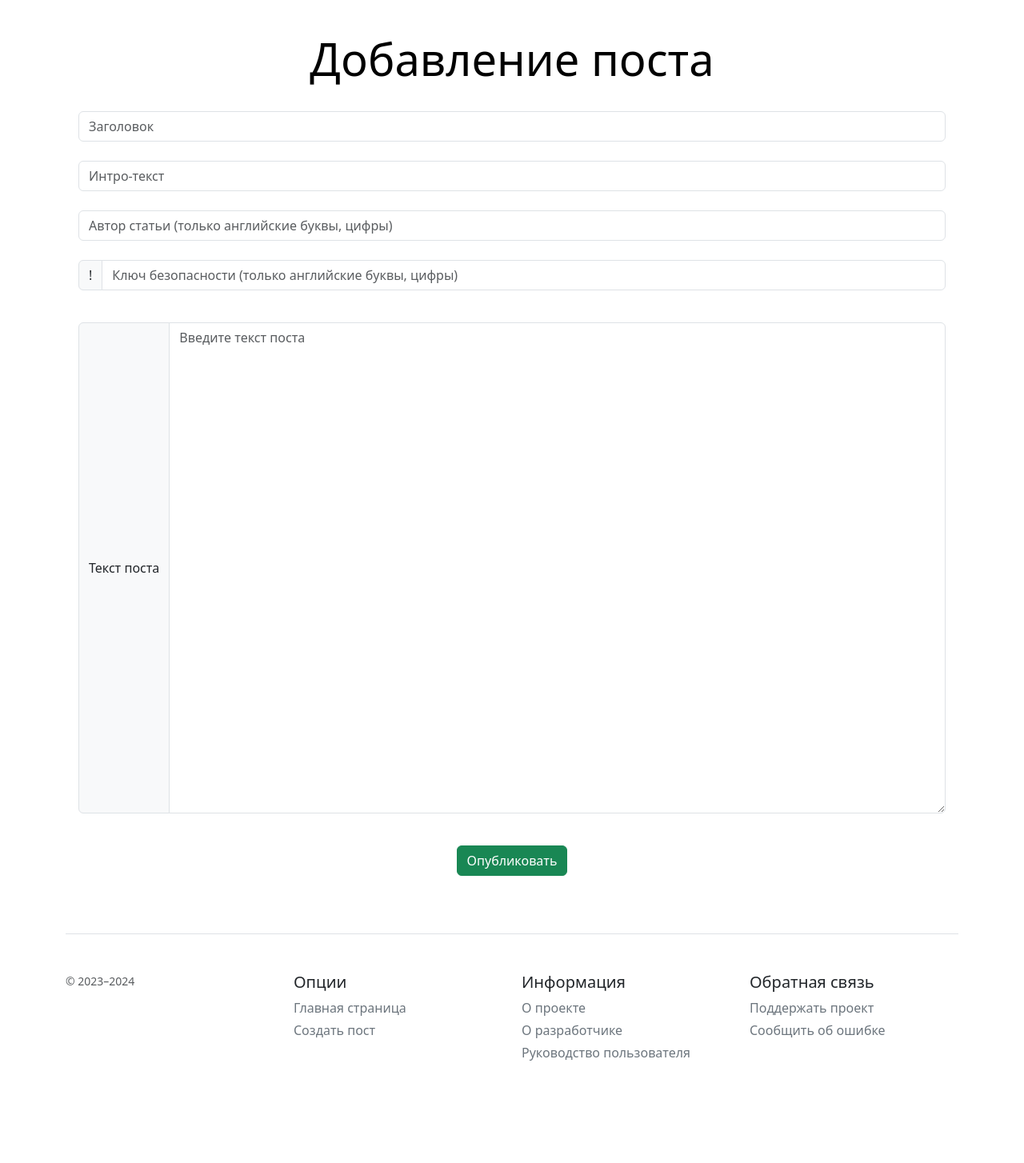
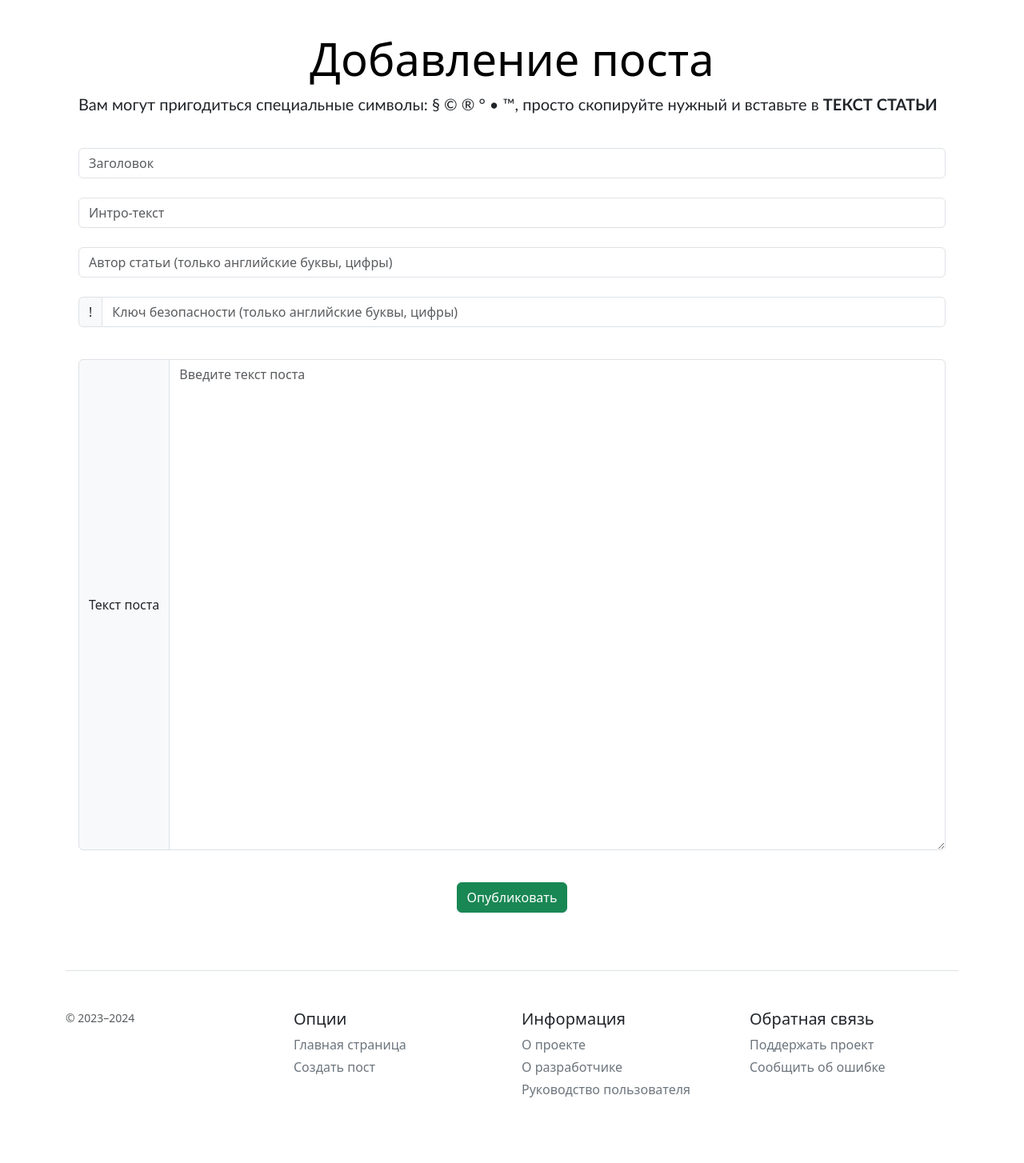
Before and after one commit to AlexanderUrchencoRu/Postirony, a Flask app: page /create in a window 1280 px wide. Shown: the part 98-1552 px from the top of the page at 80% size. Before the commit the page ends 1424 px from the top, so only its background shows below. Run offline with Flask 3, Linux system fonts and the light colour scheme; some libraries are stand-ins or nearby versions.

Commit message:
12.11.2023

```diff
--- a/app.py
+++ b/app.py
@@ -12,7 +12,7 @@ class Base(DeclarativeBase):
 app = Flask(__name__)
 app.config['SQLALCHEMY_DATABASE_URI'] = 'sqlite:///posts.db'
 app.config['SQLALCHEMY_TRACK_MODIFICATIONS'] = False
-app.config['SQLALCHEMY_SECRET_KEY'] = 'ioh438579302892jnjnlvvnoihbboinhbi3990385pooaoijbf'
+app.secret_key = 'ioh438579302892jnjnlvvnoihbboinhbi3990385pooaoijbf'
 db = SQLAlchemy(model_class=Base)
 db.init_app(app)
 
--- a/templates/base.html
+++ b/templates/base.html
@@ -4,6 +4,7 @@
     <meta charset="UTF-8">
     <meta name="viewport" content="width=device-width, initial-scale=1.0">
     <link rel="stylesheet" href="{{ url_for('static', filename='bootstrap.min.css') }}">
+    <link rel="icon" href="{{ url_for('static', filename='site/images/favicon.ico') }}" type="image/x-icon">
     <title>{% block title %}{% endblock %}</title>
 </head>
 <body>
--- a/templates/create.html
+++ b/templates/create.html
@@ -5,6 +5,7 @@
 {% block body %}
 <div class="pricing-header p-3 pb-md-4 mx-auto text-center">
     <h1 class="display-4 fw-normal text-body-emphasis">Добавление поста</h1>
+    <p style="font-family:Calibri;font-size:20px;" class="text-start">Вам могут пригодиться специальные символы: § © ® ° • ™, просто скопируйте нужный и вставьте в <b>ТЕКСТ СТАТЬИ</b></p>
     <form method="post">
         <br>
         <input placeholder="Заголовок" type="text" class="form-control" name="title" id="title">
--- a/templates/editor.html
+++ b/templates/editor.html
@@ -5,6 +5,7 @@
 {% block body %}
 <div class="pricing-header p-3 pb-md-4 mx-auto text-center">
     <h1 class="display-4 fw-normal text-body-emphasis">Редактирование поста</h1>
+    <p style="font-family:Calibri;font-size:20px;" class="text-start">Вам могут пригодиться специальные символы: § © ® ° • ™ , просто скопируйте нужный и вставьте в <b>ТЕКСТ СТАТЬИ</b></p>
     <form method="post">
         <br>
         <input placeholder="Заголовок" type="text" class="form-control" name="title" id="title" value="{{ post_edit.title }}">
```
Also changed, not shown: instance/posts.db, static/site/images/favicon.ico (added).
